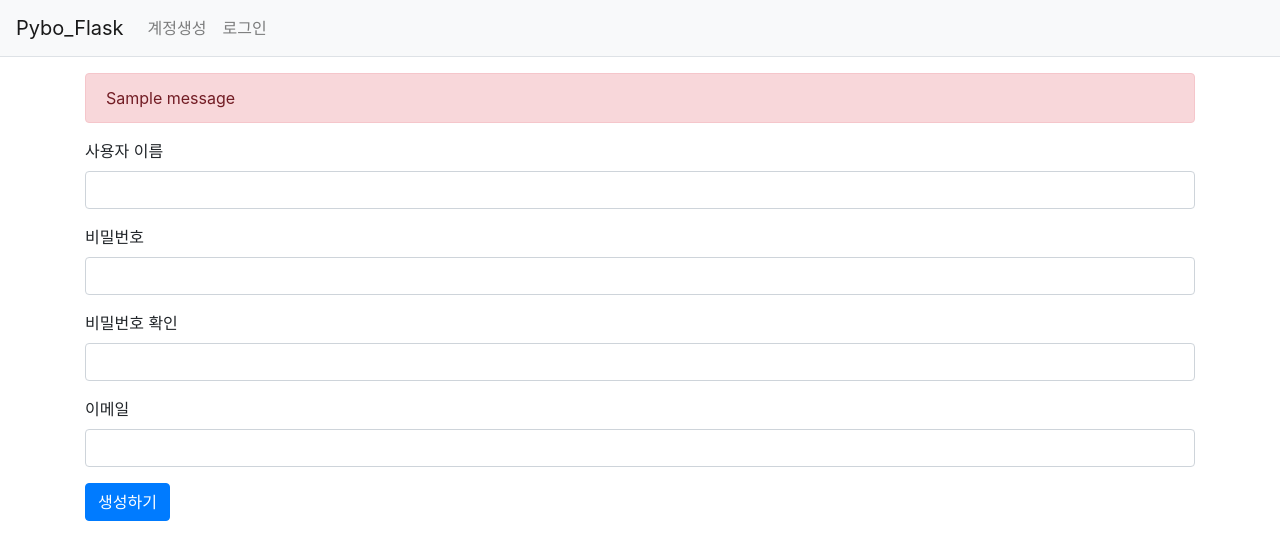
After one commit to ecila7290/pybo_flask, a Flask app: page /auth/signup/ in a window 1280 px wide. The commit adds this page. Shown: the top 560 px of the page. Run offline with Flask 2, Linux system fonts and the light colour scheme; tables that the repository leaves empty hold one stand-in row (values such as "Sample post"); one stand-in notice (Sample message) is shown; some libraries are stand-ins or nearby versions.

Commit message:
Add: added signup

```diff
--- a/app.py
+++ b/app.py
@@ -18,10 +18,11 @@ def create_app():
     import models
 
     # Blueprint
-    from views import main_views, question_views, answer_views
+    from views import main_views, question_views, answer_views, auth_views
     app.register_blueprint(main_views.bp)
     app.register_blueprint(question_views.bp)
     app.register_blueprint(answer_views.bp)
+    app.register_blueprint(auth_views.bp)
 
     from filter import format_datetime
     app.jinja_env.filters['datetime']=format_datetime
--- a/forms.py
+++ b/forms.py
@@ -1,6 +1,7 @@
 from flask_wtf import FlaskForm
-from wtforms import StringField, TextAreaField
-from wtforms.validators import DataRequired
+from wtforms import StringField, TextAreaField, PasswordField
+from wtforms.fields.html5 import EmailField
+from wtforms.validators import DataRequired, Length, EqualTo, Email
 
 class QuestionForm(FlaskForm):
     subject=StringField('제목', validators=[DataRequired('제목은 필수입력 항목입니다.')])
@@ -8,3 +9,9 @@ class QuestionForm(FlaskForm):
 
 class AnswerForm(FlaskForm):
     content=TextAreaField('내용', validators=[DataRequired('내용은 필수입력 항목입니다.')])
+
+class UserCreateForm(FlaskForm):
+    username=StringField('사용자이름', validators=[DataRequired(), Length(min=3, max=25)])
+    password1=PasswordField('비밀번호', validators=[DataRequired(), EqualTo('password2','비밀번호가 일치하지 않습니다')])
+    password2=PasswordField('비밀번호확인', validators=[DataRequired()])
+    email=EmailField('이메일', validators=[DataRequired(), Email()])
--- a/models.py
+++ b/models.py
@@ -12,3 +12,9 @@ class Answer(db.Model):
     question=db.relationship('Question', backref=db.backref('answer_set', cascade='all, delete-orphan'))
     content=db.Column(db.Text(), nullable=False)
     create_date=db.Column(db.DateTime(), nullable=False)
+
+class User(db.Model):
+    id=db.Column(db.Integer, primary_key=True)
+    username=db.Column(db.String(150), unique=True, nullable=False)
+    password=db.Column(db.String(200), nullable=False)
+    email=db.Column(db.String(120), unique=True, nullable=False)
--- /dev/null
+++ b/templates/auth/signup.html
@@ -0,0 +1,30 @@
+{% extends "base.html" %}
+{% block content %}
+<div class="container my-3">
+    <form method="post" class="post-form">
+        {{ form.csrf_token }}
+        {% include "form_errors.html" %}
+        <div class="form-group">
+            <label for="username">사용자 이름</label>
+            <input type="text" class="form-control" name="username" id="username"
+                   value="{{ form.username.data or '' }}">
+        </div>
+        <div class="form-group">
+            <label for="password1">비밀번호</label>
+            <input type="password" class="form-control" name="password1" id="password1"
+                   value="{{ form.password1.data or '' }}">
+        </div>
+        <div class="form-group">
+            <label for="password2">비밀번호 확인</label>
+            <input type="password" class="form-control" name="password2" id="password2"
+                   value="{{ form.password2.data or '' }}">
+        </div>
+        <div class="form-group">
+            <label for="email">이메일</label>
+            <input type="text" class="form-control" name="email" id="email"
+                   value="{{ form.email.data or '' }}">
+        </div>
+        <button type="submit" class="btn btn-primary">생성하기</button>
+    </form>
+</div>
+{% endblock %}
--- /dev/null
+++ b/templates/form_errors.html
@@ -0,0 +1,12 @@
+<!-- 필드오류 -->
+{% for field, errors in form.errors.items() %}
+<div class="alert alert-danger" role="alert">
+    <strong>{{ form[field].label }}</strong>: {{ ', '.join(errors) }}
+</div>
+{% endfor %}
+<!-- flash 오류 -->
+{% for message in get_flashed_messages() %}
+<div class="alert alert-danger" role="alert">
+    {{ message }}
+</div>
+{% endfor %}
--- a/templates/navbar.html
+++ b/templates/navbar.html
@@ -7,7 +7,7 @@
     <div class="collapse navbar-collapse flex-grow-0" id="navbarNav">
         <ul class="navbar-nav">
             <li class="nav-item ">
-                <a class="nav-link" href="#">계정생성</a>
+                <a class="nav-link" href="{{ url_for('auth.signup') }}">계정생성</a>
             </li>
             <li class="nav-item ">
                 <a class="nav-link" href="#">로그인</a>
--- /dev/null
+++ b/views/auth_views.py
@@ -0,0 +1,23 @@
+from flask import Blueprint, url_for, render_template, flash, request
+from werkzeug.security import generate_password_hash
+from werkzeug.utils import redirect
+
+from app import db
+from forms import UserCreateForm
+from models import User
+
+bp=Blueprint('auth', __name__, url_prefix='/auth')
+
+@bp.route('/signup/', methods=('GET', 'POST'))
+def signup():
+    form=UserCreateForm()
+    if request.method=='POST' and form.validate_on_submit():
+        user=User.query.filter_by(username=form.username.data).first()
+        if not user:
+            user=User(username=form.username.data, password=generate_password_hash(form.password1.data), email=form.email.data)
+            db.session.add(user)
+            db.session.commit()
+            return redirect(url_for('main.index'))
+        else:
+            flash('이미 존재하는 사용자입니다.')
+    return render_template('auth/signup.html', form=form)
```
Also changed, not shown: migrations/versions/be0b307e596c_.py (added, +36 -0 lines).
